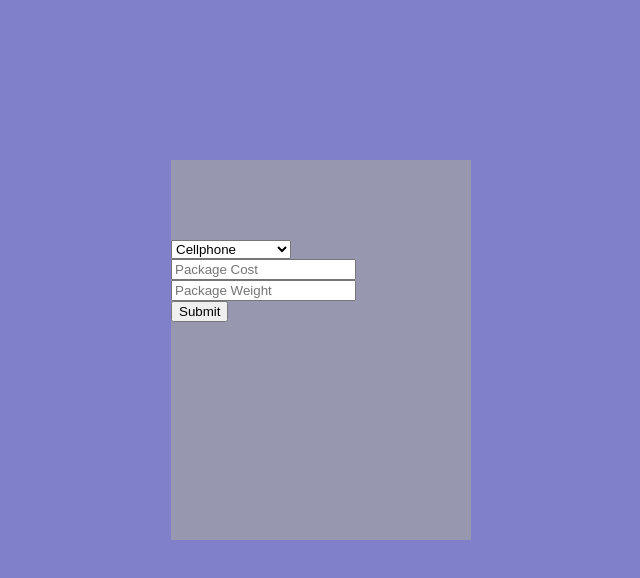
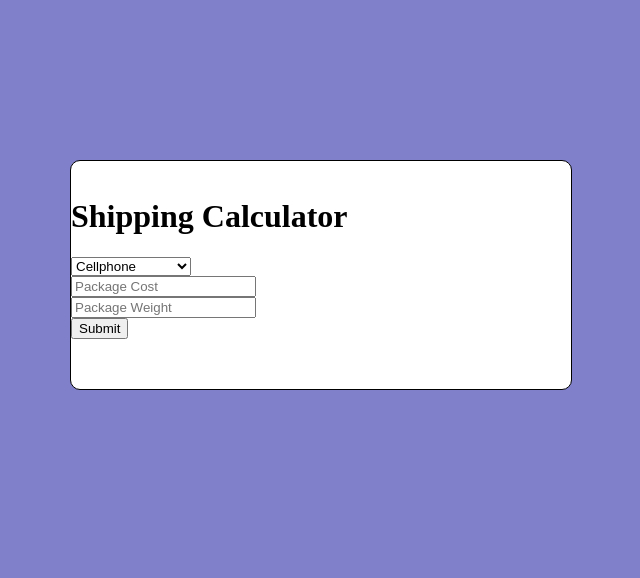
Before and after one commit to gkennedy87/shipping-calculator, a plain HTML site: page index.html in a window 1280 px wide. Shown: the whole page, without its empty margins (319-959 px from the left). Drawn offline with nearby package versions, Linux system fonts and the light colour scheme.

Commit message:
Style & comment changes
Added comments to JS, changed some CSS, Added a title to the form, and
removed test from calcShipping function

```diff
--- a/index.html
+++ b/index.html
@@ -5,6 +5,7 @@
   </head>
   <body>
     <div class="container">
+      <h1 class="formTitle">Shipping Calculator</h1>
       <form class="calc" action="index.html" method="post">
         <select class="productType" name="productType" id="productList" placeholder="Choose Your Product">
           <option value="Cellphone">Cellphone</option>
@@ -19,8 +20,8 @@
         <input type="text" name="pkgWeight" value="" id="pkgWeight" placeholder="Package Weight">
         <br>
         <button type="button" name="submit" id="submitBtn">Submit</button><br>
-        <h2 class="results"id="shipResult"></h2><br>
-        <h2 class="results"id="custResult">
+        <p class="results"id="shipResult"></p><br>
+        <p class="results"id="custResult"></p>
       </form>
     </div>
     <script
--- a/main.css
+++ b/main.css
@@ -4,16 +4,26 @@ body {
 }
 
 .container{
-  background-color: rgba(175,175,150,0.5);
-  height: 300px;
-  width: 300px;
-  display:block;
+  background-color: #fff;
+  display: block;
+  width: 500px;
   margin: auto;
   margin-top: 10em;
-  padding-top: 5em;
+  padding-top: 1em;
+  border-radius: 10px;
+  border-width: 1px;
+  border-style: solid;
 }
 
-.resH2 {
-  color: white;
+.formTitle {
+  margin-left: auto;
+  margin-right: auto;
+}
+form {
+  display: content;
+}
 
+.productType {
+  margin-left: auto;
+  margin-right: auto;
 }
```
Also changed, not shown: calc.js (+4 -5 lines).
